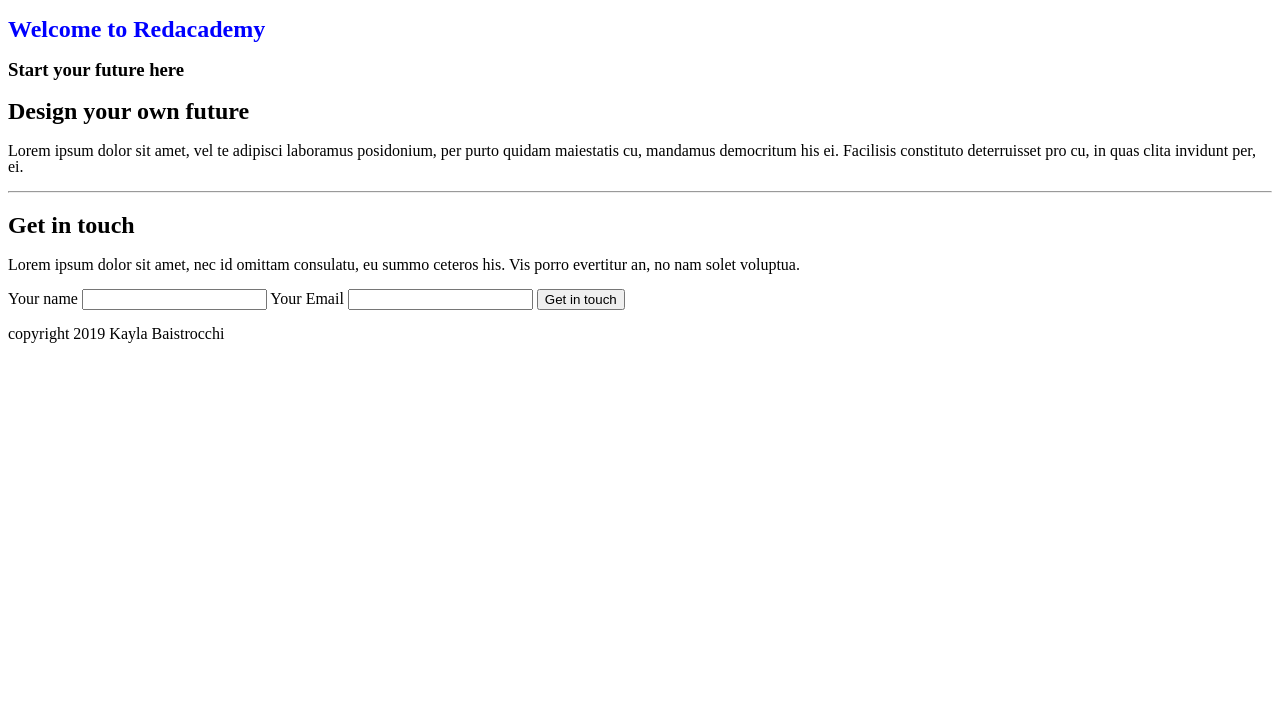
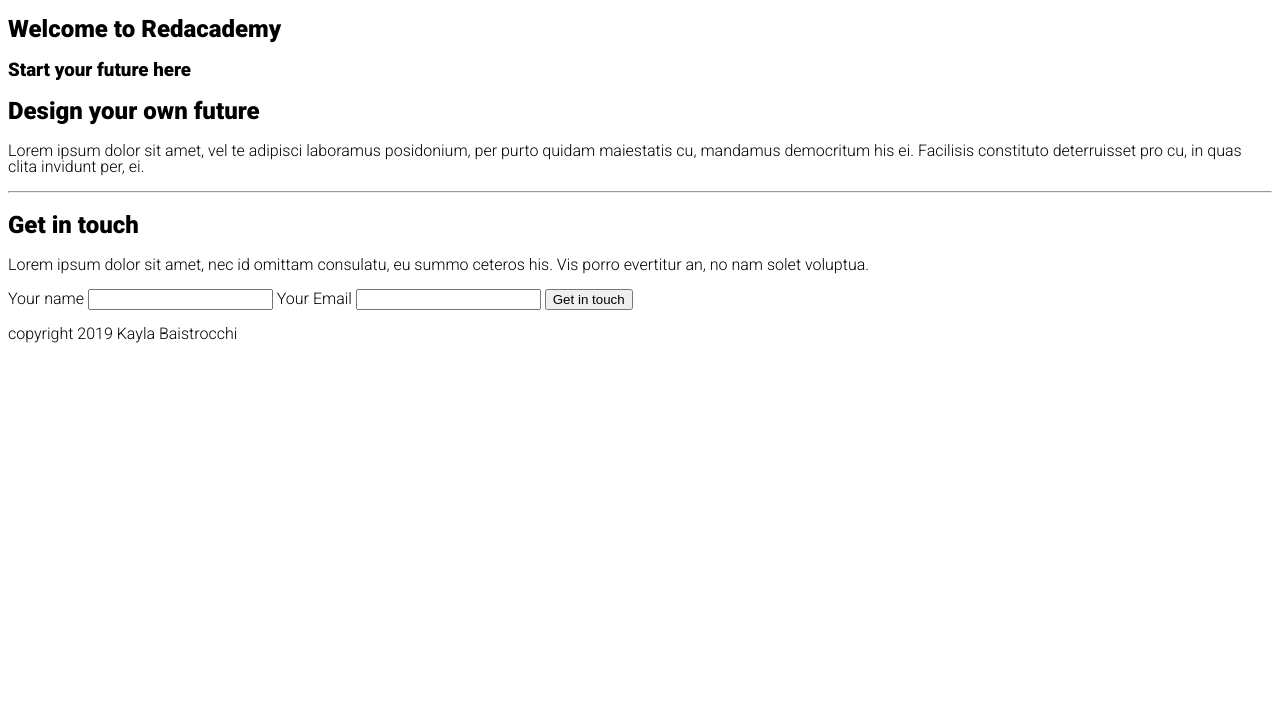
Before and after one commit to kbaistrocchi/RedAcademy-HTML-CSS-Quiz, a plain HTML site: page index.html in a window 1280 px wide. Shown: the part 91-800 px from the top of the page. Drawn offline with Linux system fonts and the light colour scheme.

Commit message:
Linking Roboto Font
Ensure the google font link works

```diff
--- a/index.html
+++ b/index.html
@@ -3,6 +3,7 @@
     <head>
         <link href="ResetCSS.css" rel="stylesheet" type="text/css">
         <link href="stylesheet.css" rel="stylesheet" type="text/css">
+        <link href="https://fonts.googleapis.com/css?family=Roboto:100,300,900&display=swap" rel="stylesheet">
         <title>Red Academy Landing Page</title>
     </head>
 <body>
--- a/stylesheet.css
+++ b/stylesheet.css
@@ -1,4 +1,5 @@
 /* Your amazing stylesheet */
-h1 {
-    color: blue;
+html {
+    font-family: 'Roboto', sans-serif;
+    font-size: 16px;
 }
```
